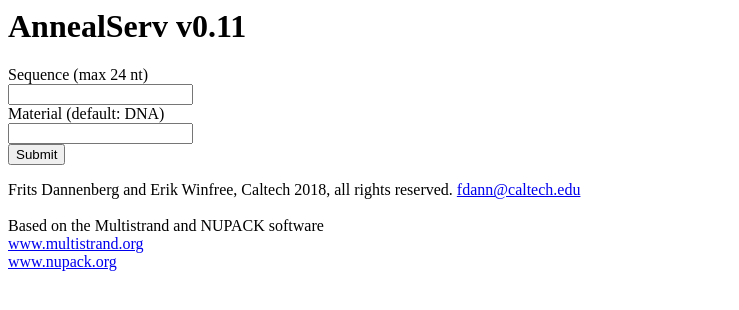
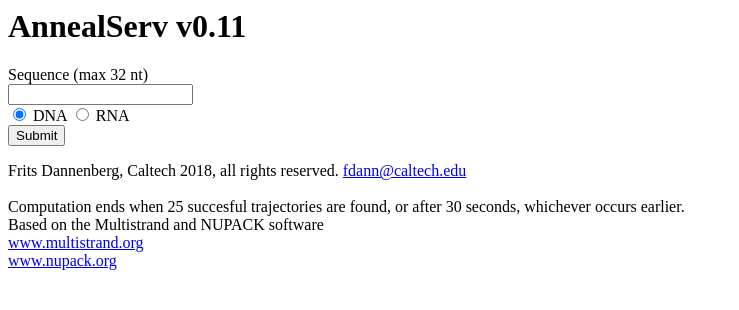
Before and after one commit to fdannenberg/ms-web, a Python web app: template annealserv/templates/start_form.html in a window 1280 px wide. Shown: the top 310 px of the page, without its empty margins (0-739 px from the left). Run offline with Jinja, Linux system fonts and the light colour scheme; the template is opened without the code that fills it, so the values that code supplies are empty.

Commit message:
quality of life changes

```diff
--- a/annealserv/templates/errorpage.html
+++ b/annealserv/templates/errorpage.html
@@ -21,7 +21,8 @@
 
 
 <p>
-	Frits Dannenberg and Erik Winfree, Caltech 2018, all rights reserved. 	<a href="fdann@caltech.edu">fdann@caltech.edu</a>  <br> <br>
+	Frits Dannenberg, Caltech 2018, all rights reserved. 	<a href="fdann@caltech.edu">fdann@caltech.edu</a>  <br> <br>
+	<emph> Computation ends when 25 succesful trajectories are found, or after 30 seconds, whichever occurs earlier. <emph> <br>
 	Based on the Multistrand and NUPACK software <br>
 	<a href="https://www.www.multistrand.org">www.multistrand.org</a> <br>
 	<a href="https://www.www.nupack.org">www.nupack.org</a> <br>
--- a/annealserv/templates/index.html
+++ b/annealserv/templates/index.html
@@ -26,7 +26,8 @@
 
 
 <p>
-	Frits Dannenberg and Erik Winfree, Caltech 2018, all rights reserved. 	<a href="fdann@caltech.edu">fdann@caltech.edu</a>  <br> <br>
+	Frits Dannenberg, Caltech 2018, all rights reserved. 	<a href="fdann@caltech.edu">fdann@caltech.edu</a>  <br> <br>
+	<emph> Computation ends when 25 succesful trajectories are found, or after 30 seconds, whichever occurs earlier. <emph> <br>
 	Based on the Multistrand and NUPACK software <br>
 	<a href="https://www.www.multistrand.org">www.multistrand.org</a> <br>
 	<a href="https://www.www.nupack.org">www.nupack.org</a> <br>
--- a/annealserv/templates/start_form.html
+++ b/annealserv/templates/start_form.html
@@ -1,28 +1,33 @@
 
 <html>
 <head>
+<style>
+</style>
 <title>AnnealServ v0.11</title>
 </head>
 <body>
-
-
 
 	<h1>AnnealServ v0.11</h1>
 
 	<div class="container">
 		<form action="/annealserv" method="POST">
-    Sequence (max 24 nt) 				<br>
-    <input type="text" name="sequence">
-    <br/>
-    Material   (default: DNA)			<br>
-    <input type="text" name="substrate">
-    <br/>
+			Sequence (max 32 nt) <br> <input type="text" name="sequence"><br>
+
+			<form action="">
+  <input type="radio" name="substrate" value="DNA" checked> DNA
+  <input type="radio" name="substrate" value="RNA"> RNA <br>
+<!--
+			Material (default: DNA) <br> <input type="text" name="substrate"> <br>
+ -->
 			<input type="submit">
 		</form>
 	</div>
 
 	<p>
-	Frits Dannenberg and Erik Winfree, Caltech 2018, all rights reserved. 	<a href="fdann@caltech.edu">fdann@caltech.edu</a>  <br> <br>
+		Frits Dannenberg, Caltech 2018, all rights reserved. <a
+			href="fdann@caltech.edu">fdann@caltech.edu</a> <br> <br>
+		<emph> Computation ends when 25 succesful trajectories are
+		found, or after 30 seconds, whichever occurs earlier. <emph> <br>
 		Based on the Multistrand and NUPACK software <br>
 		<a href="https://www.www.multistrand.org">www.multistrand.org</a> <br>
 		<a href="https://www.www.nupack.org">www.nupack.org</a> <br>
```
Also changed, not shown: 2 other files. Lines whose indentation alone changed are shown as unchanged.
